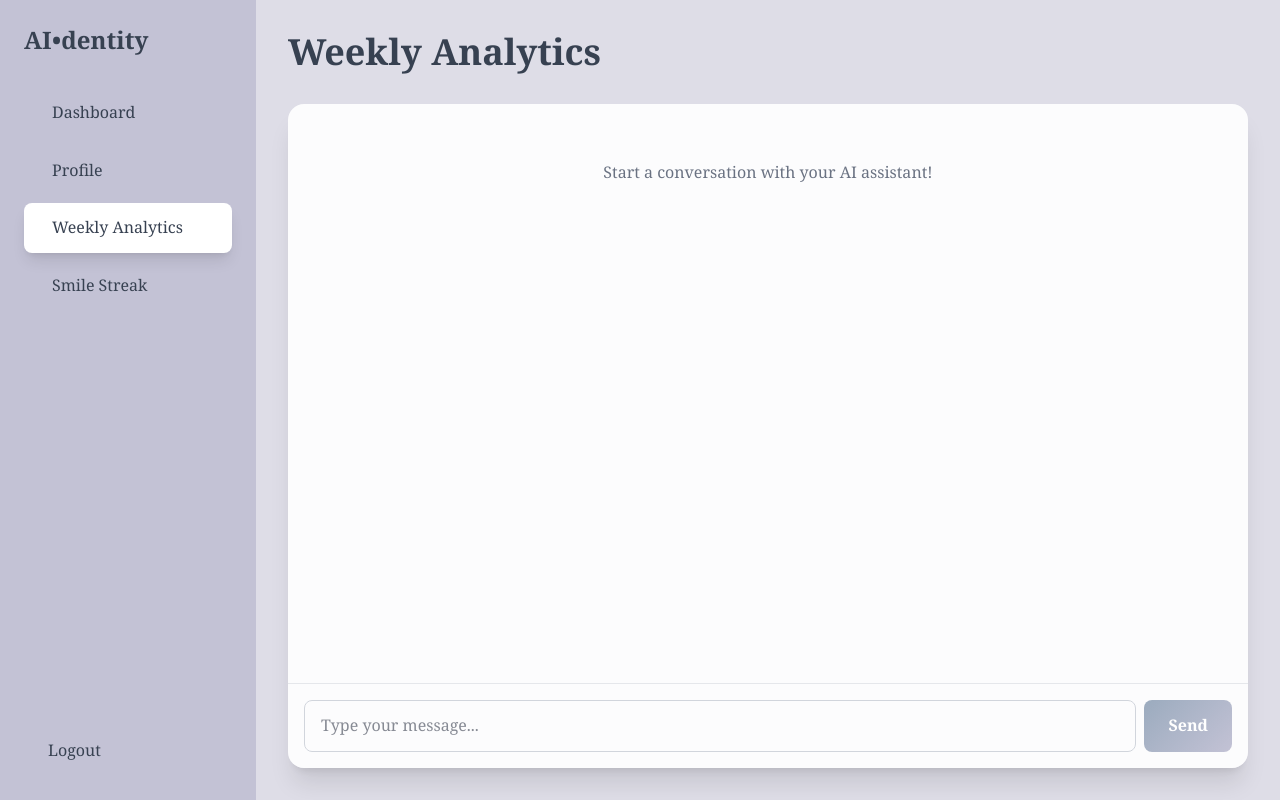
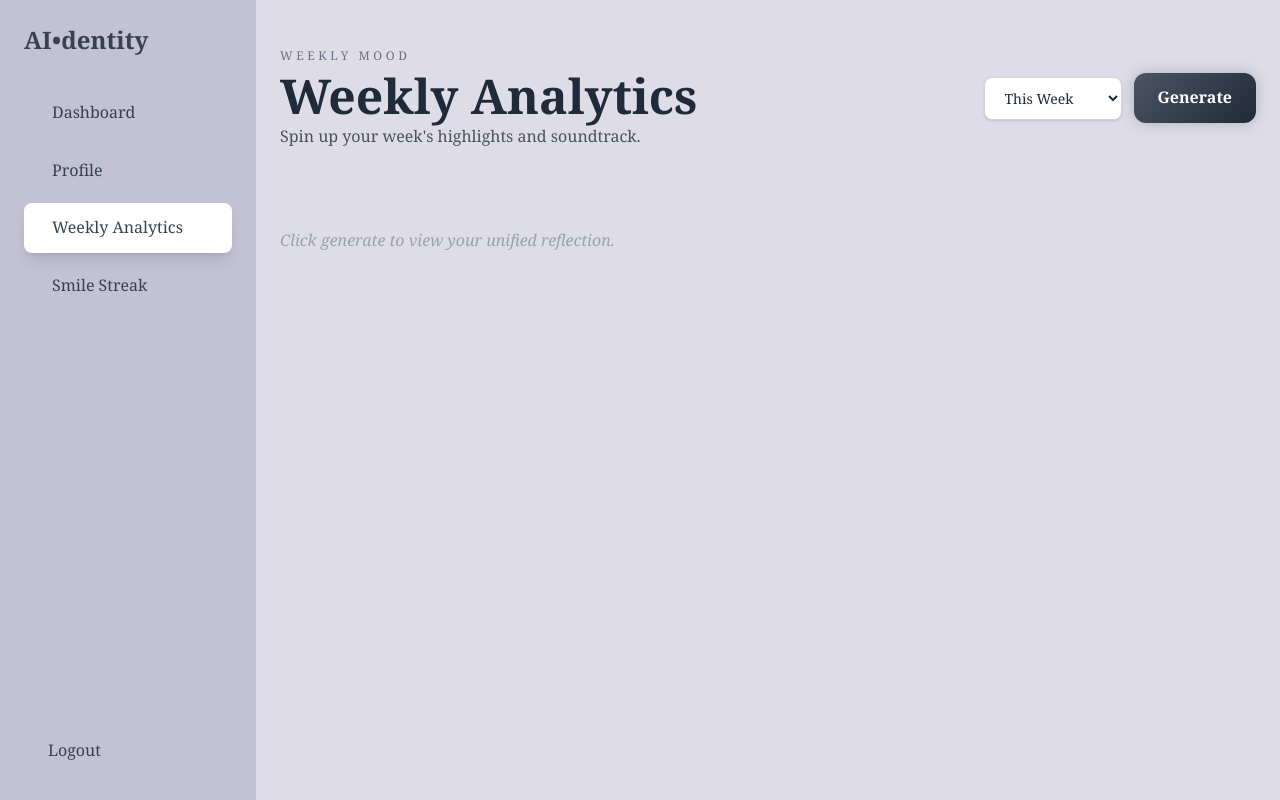
Before and after one commit to ShihHsin0723/UofTHacks13, a React app in the folder frontend/: page /weekly-analytics in a window 1280 px wide. Built offline with nearby package versions, Linux system fonts and the light colour scheme; the HTML template or start-up script is replaced by a standard one.

Commit message:
modify UI

```diff
--- a/frontend/src/components/WeeklyAnalytics.jsx
+++ b/frontend/src/components/WeeklyAnalytics.jsx
@@ -1,96 +1,227 @@
 import { useState } from "react";
+import vinylImg from "../assets/vinyl.png";
 import Layout from "./Layout";
 
 const Chatbot = () => {
-  const [messages, setMessages] = useState([]);
-  const [input, setInput] = useState("");
+  const [reflection, setReflection] = useState(null);
+  const [loadingReflection, setLoadingReflection] = useState(false);
+  const [error, setError] = useState("");
+  const [weekOffset, setWeekOffset] = useState(0);
+  const [musicUrl, setMusicUrl] = useState(null);
+  const [audioKey, setAudioKey] = useState(0);
 
-  const handleSend = (e) => {
-    e.preventDefault();
-    if (!input.trim()) return;
+  const API_URL = "http://localhost:3000";
 
-    const newMessage = {
-      id: Date.now(),
-      text: input,
-      sender: "user",
-    };
+  const orbitStyles = `
+    @keyframes slow-spin {
+      from { transform: rotate(0deg); }
+      to { transform: rotate(360deg); }
+    }
+  `;
 
-    setMessages([...messages, newMessage]);
-    setInput("");
+  const getWeekStartIso = () => {
+    const today = new Date();
+    const utc = new Date(
+      Date.UTC(today.getUTCFullYear(), today.getUTCMonth(), today.getUTCDate()),
+    );
+    const day = utc.getUTCDay();
+    const diff = (day + 6) % 7;
+    utc.setUTCDate(utc.getUTCDate() - diff + weekOffset * 7);
+    utc.setUTCHours(0, 0, 0, 0);
+    return utc.toISOString();
+  };
 
-    // Simulate bot response
-    setTimeout(() => {
-      const botMessage = {
-        id: Date.now() + 1,
-        text: "This is a placeholder response. Connect to your chatbot API to enable real conversations!",
-        sender: "bot",
-      };
-      setMessages((prev) => [...prev, botMessage]);
-    }, 500);
+  const handleGenerateReflection = async () => {
+    setError("");
+    setLoadingReflection(true);
+    try {
+      const token = localStorage.getItem("token");
+      if (!token) {
+        setError("Please log in to view your weekly reflection.");
+        setLoadingReflection(false);
+        return;
+      }
+
+      const weekStartIso = getWeekStartIso();
+      const res = await fetch(
+        `${API_URL}/weekly-reflection?weekStart=${encodeURIComponent(weekStartIso)}`,
+        {
+          headers: { Authorization: `Bearer ${token}` },
+        },
+      );
+
+      const data = await res.json();
+      if (!res.ok)
+        throw new Error(data.message || "Unable to fetch weekly reflection.");
+      const resolvedMusicUrl = data.musicUrl
+        ? `${API_URL}${data.musicUrl}`
+        : null;
+      setMusicUrl(resolvedMusicUrl);
+      setAudioKey((prev) => prev + 1);
+      setReflection(data);
+    } catch (err) {
+      setError(err.message || "Unable to fetch weekly reflection.");
+    } finally {
+      setLoadingReflection(false);
+    }
   };
 
   return (
     <Layout>
-      <div className="p-8 h-full flex flex-col">
-        <div className="max-w-7xl mx-auto w-full flex flex-col h-full">
-          <h1 className="text-4xl font-bold mb-8" style={{ color: "#374151" }}>
-            Weekly Analytics
-          </h1>
+      <style>{orbitStyles}</style>
+      <div className="h-full w-full overflow-y-auto">
+        <div className="max-w-6xl mx-auto px-6 py-12 space-y-10">
+          <div className="w-full flex flex-col md:flex-row md:items-center md:justify-between gap-4">
+            <div className="space-y-2">
+              <p className="text-xs uppercase tracking-[0.3em] text-[#6b7287]">
+                Weekly Mood
+              </p>
+              <div className="flex flex-col gap-1">
+                <h1 className="text-4xl md:text-5xl font-bold text-[#1f2a3a]">
+                  Weekly Analytics
+                </h1>
+                <p className="text-base text-[#4b5161] max-w-xl">
+                  Spin up your week&apos;s highlights and soundtrack.
+                </p>
+              </div>
+            </div>
+            <div className="flex items-center gap-3">
+              <select
+                id="week-select"
+                value={weekOffset}
+                onChange={(e) => setWeekOffset(parseInt(e.target.value, 10))}
+                className="px-4 py-2.5 rounded-lg border border-gray-300 bg-white text-sm text-gray-800 shadow-sm focus:outline-none focus:ring-2 focus:ring-[#9BABBE]"
+              >
+                <option value={0}>This Week</option>
+                <option value={-1}>Last Week</option>
+                <option value={-2}>2 Weeks Ago</option>
+                <option value={-3}>3 Weeks Ago</option>
+              </select>
+              <button
+                type="button"
+                onClick={handleGenerateReflection}
+                disabled={loadingReflection}
+                className="px-6 py-3 rounded-xl font-semibold text-white transition-all hover:brightness-110 disabled:opacity-60 shadow-[0_0_14px_rgba(31,42,58,0.25)]"
+                style={{
+                  background: `linear-gradient(135deg, #4B5563 0%, #1F2937 100%)`,
+                }}
+              >
+                {loadingReflection ? "Generating..." : "Generate"}
+              </button>
+            </div>
+          </div>
 
-          <div className="bg-white/90 backdrop-blur-lg rounded-2xl shadow-xl flex-1 flex flex-col overflow-hidden">
-            {/* Messages */}
-            <div className="flex-1 overflow-y-auto p-6 space-y-4">
-              {messages.length === 0 ? (
-                <div className="text-center text-gray-500 mt-8">
-                  Start a conversation with your AI assistant!
+          {error && (
+            <div className="w-full p-3 rounded bg-red-50 text-red-700 text-sm">
+              {error}
+            </div>
+          )}
+
+          {reflection ? (
+            <div className="flex flex-col items-center gap-8">
+              <div
+                className="relative"
+                style={{ width: "540px", height: "540px" }}
+              >
+                {/* Vinyl Centerpiece */}
+                <div
+                  className="absolute inset-1/2 -translate-x-1/2 -translate-y-1/2 z-10"
+                  style={{
+                    width: "174px",
+                    height: "174px",
+                    animation: "slow-spin 12s linear infinite",
+                  }}
+                >
+                  <img
+                    src={vinylImg}
+                    alt="Vinyl"
+                    className="w-full h-full object-contain drop-shadow-2xl"
+                  />
                 </div>
-              ) : (
-                messages.map((message) => (
+
+                {/* Reflection Nodes */}
+                {[
+                  {
+                    label: "Themes",
+                    items: reflection.themes || [],
+                    color: "#374151",
+                    bg: "#E5E7EB",
+                    pos: { top: "17%", left: "50%" },
+                  },
+                  {
+                    label: "Growth",
+                    items: reflection.growthMoments || [],
+                    color: "#1E40AF",
+                    bg: "#DBEAFE",
+                    pos: { top: "50%", left: "83%" },
+                  },
+                  {
+                    label: "Challenge",
+                    items: [reflection.challenge || "No data"],
+                    color: "#991B1B",
+                    bg: "#FEE2E2",
+                    pos: { top: "83%", left: "50%" },
+                  },
+                  {
+                    label: "Improvement",
+                    items: [reflection.improvement || "No data"],
+                    color: "#5B21B6",
+                    bg: "#EDE9FE",
+                    pos: { top: "50%", left: "17%" },
+                  },
+                ].map((section) => (
                   <div
-                    key={message.id}
-                    className={`flex ${
-                      message.sender === "user" ? "justify-end" : "justify-start"
-                    }`}
+                    key={section.label}
+                    className="absolute"
+                    style={{
+                      top: section.pos.top,
+                      left: section.pos.left,
+                      transform: "translate(-50%, -50%)",
+                    }}
                   >
                     <div
-                      className={`max-w-xs lg:max-w-md px-4 py-2 rounded-lg ${
-                        message.sender === "user"
-                          ? "bg-white border-2"
-                          : "bg-white/50"
-                      }`}
-                      style={{
-                        borderColor: message.sender === "user" ? "#9BABBE" : "transparent",
-                      }}
+                      className="w-[146px] h-[146px] rounded-full shadow-lg border-4 border-white flex flex-col items-center justify-center p-4 text-center transition-transform hover:scale-105"
+                      style={{ backgroundColor: section.bg }}
                     >
-                      <p className="text-gray-800">{message.text}</p>
+                      <div
+                        className="text-[10px] font-black uppercase tracking-widest mb-1"
+                        style={{ color: section.color }}
+                      >
+                        {section.label}
+                      </div>
+                      <div className="text-[11px] text-gray-700 font-semibold leading-tight line-clamp-3">
+                        {section.items.length > 0
+                          ? section.items[0]
+                          : "Nothing recorded"}
+                      </div>
                     </div>
                   </div>
-                ))
-              )}
+                ))}
+              </div>
+
+              <div className="text-center max-w-2xl">
+                <h3 className="text-xs uppercase tracking-[0.3em] text-gray-400 mb-3">
+                  Identity of the Week
+                </h3>
+                <p className="text-sm font-bold text-gray-800 italic">
+                  "{reflection.identity || "Discovering..."}"
+                </p>
+                {musicUrl && (
+                  <audio
+                    key={audioKey}
+                    src={musicUrl}
+                    autoPlay
+                    loop
+                    className="hidden"
+                  />
+                )}
+              </div>
             </div>
-
-            {/* Input */}
-            <form onSubmit={handleSend} className="p-4 border-t border-gray-200">
-              <div className="flex gap-2">
-                <input
-                  type="text"
-                  value={input}
-                  onChange={(e) => setInput(e.target.value)}
-                  placeholder="Type your message..."
-                  className="flex-1 px-4 py-3 rounded-lg border border-gray-300 focus:ring-2 focus:ring-[#9BABBE] focus:outline-none transition-all"
-                />
-                <button
-                  type="submit"
-                  className="px-6 py-3 rounded-lg font-semibold text-white transition-all duration-300"
-                  style={{
-                    background: `linear-gradient(135deg, #9BABBE 0%, #C3C2D5 100%)`,
-                  }}
-                >
-                  Send
-                </button>
-              </div>
-            </form>
-          </div>
+          ) : (
+            <div className="text-gray-400 italic py-10">
+              Click generate to view your unified reflection.
+            </div>
+          )}
         </div>
       </div>
     </Layout>
```
Also changed, not shown: frontend/src/components/Dashboard.jsx (+49 -6 lines).
